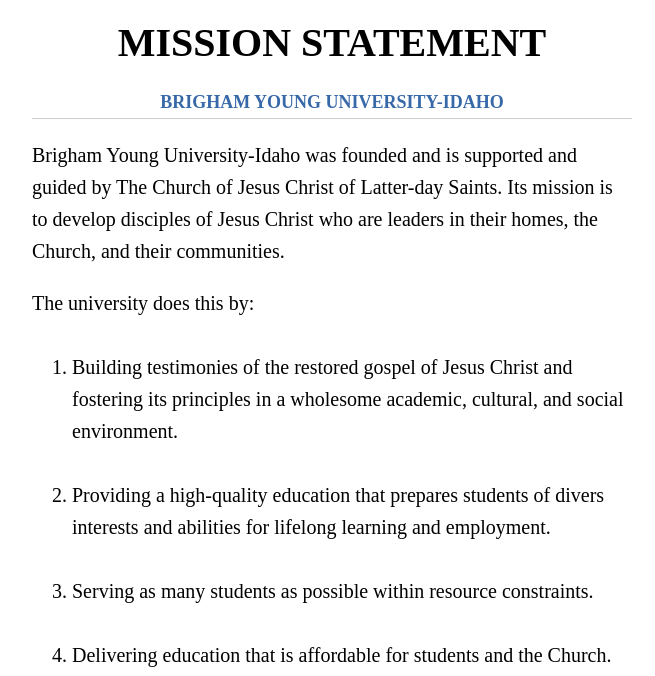
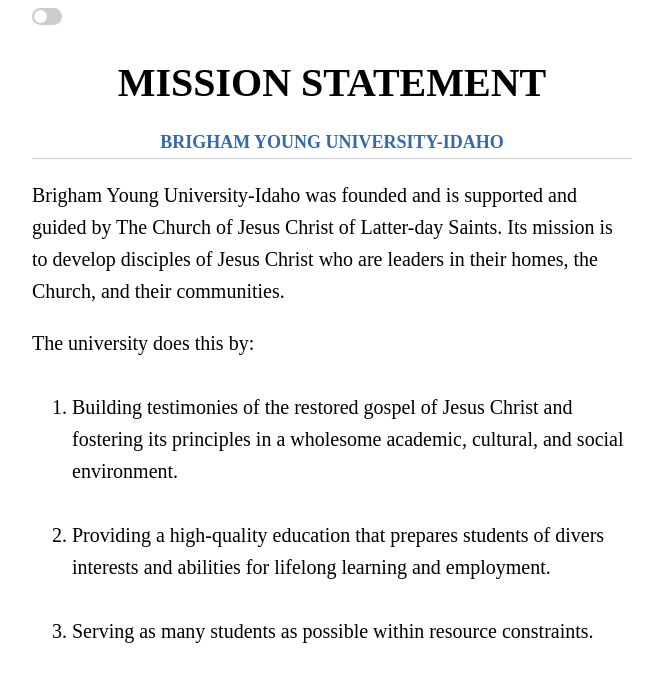
Before and after one commit to Azurehawke/wdd131, a plain HTML site: page mission/index.html in a window 1280 px wide. Shown: the top 676 px of the page, without its empty margins (308-963 px from the left). Drawn offline with Linux system fonts and the light colour scheme.

Commit message:
Progress... I think

```diff
--- a/mission/index.html
+++ b/mission/index.html
@@ -7,11 +7,15 @@
     <link rel="stylesheet" href="../mission/styles/styles.css"/>
     <script></script>
 </head>
-<body>
+<body class="">
     <header>
 
     </header>
     <main>
+        <label class="switch">
+            <input type="checkbox">
+            <span class="slider round"></span>
+        </label>
         <h1>MISSION STATEMENT</h1>
         <h2>BRIGHAM YOUNG UNIVERSITY-IDAHO</h2>
         <p>Brigham Young University-Idaho was founded and is supported and <br>
--- a/mission/styles/styles.css
+++ b/mission/styles/styles.css
@@ -45,3 +45,71 @@ ol, li {
     margin-top: 2rem;
     margin-bottom: 2rem;
 }
+
+.dark {
+    background-color: #333;
+    color: white;
+}
+
+.dark h2 {
+    color: white;
+}
+
+.switch {
+    position: relative;
+    display: inline-block;
+    width: 30px;
+    height: 17px;
+}
+
+.switch input {
+    opacity: 0;
+    width: 0;
+    height: 0;
+}
+
+.slider {
+    position: absolute;
+    cursor: pointer;
+    top: 0;
+    left: 0;
+    right: 0;
+    bottom: 0;
+    background-color: #ccc;
+    -webkit-transition: .4s;
+    transition: .4s;
+}
+
+.slider:before {
+    position: absolute;
+    content: "";
+    height: 13px;
+    width: 13px;
+    left: 2px;
+    bottom: 2px;
+    background-color: white;
+    -webkit-transition: .4s;
+    transition: .4s;
+}
+
+input:checked + .slider {
+    background-color: #2196F3;
+}
+
+input:focus + .slider {
+    box-shadow: 0 0 1px #2196F3;
+}
+
+input:checked + .slider:before {
+    -webkit-transform: translateX(17px);
+    -ms-transform: translateX(17px);
+    transform: translateX(17px);
+}
+
+.slider.round {
+    border-radius: 17px;
+}
+
+.slider.round:before {
+    border-radius: 50%;
+}
```
Also changed, not shown: mission/scripts/mission.js (+16 -0 lines), mission/images/byui-logo_white.png (added).
